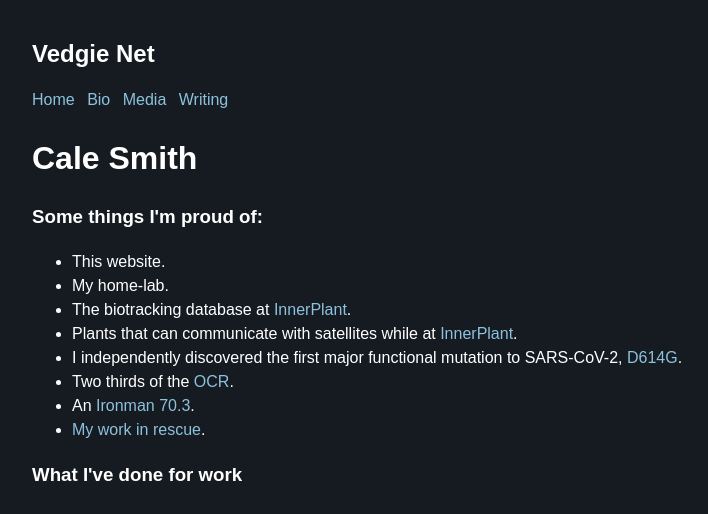
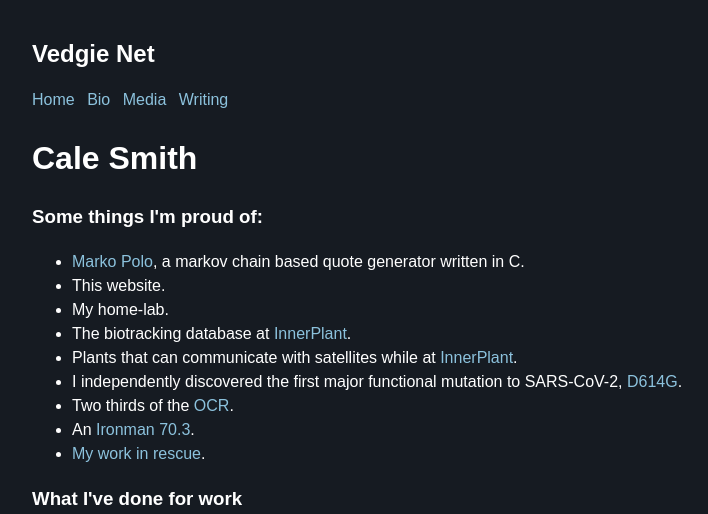
Before and after one commit to calepayson/vedgie, a FastAPI app: page /bio in a window 1280 px wide. Shown: the top 514 px of the page, without its empty margins (248-956 px from the left). Run offline with FastAPI, Linux system fonts and the light colour scheme.

Commit message:
Add Marco Polo to bio

```diff
--- a/templates/bio_content.html
+++ b/templates/bio_content.html
@@ -6,6 +6,7 @@
     <h3>Some things I'm proud of:</h3>
 
     <ul>
+        <li><a href="https://www.github.com/calepayson/marko_polo">Marko Polo</a>, a markov chain based quote generator written in C.</li>
         <li>This website.</li>
         <li>My home-lab.</li>
         <li>The biotracking database at <a href="https://www.innerplant.com">InnerPlant</a>.</li>
```
